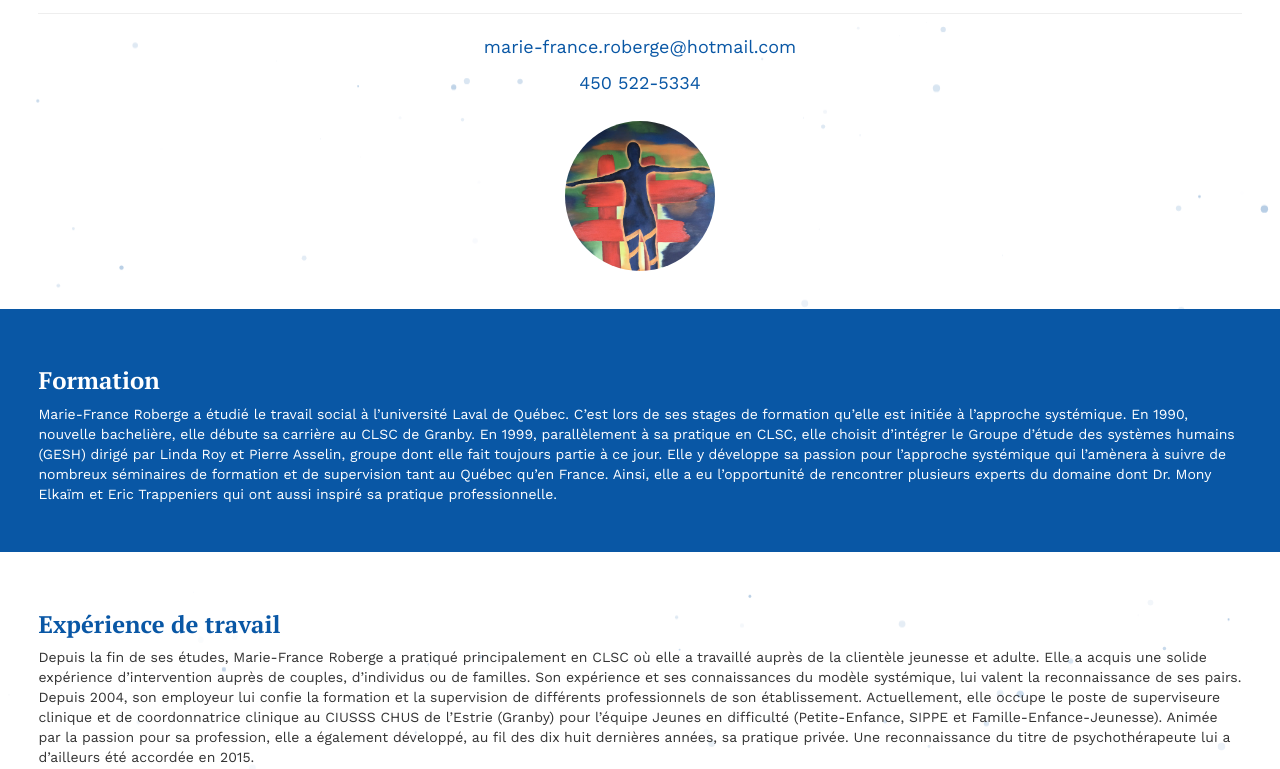
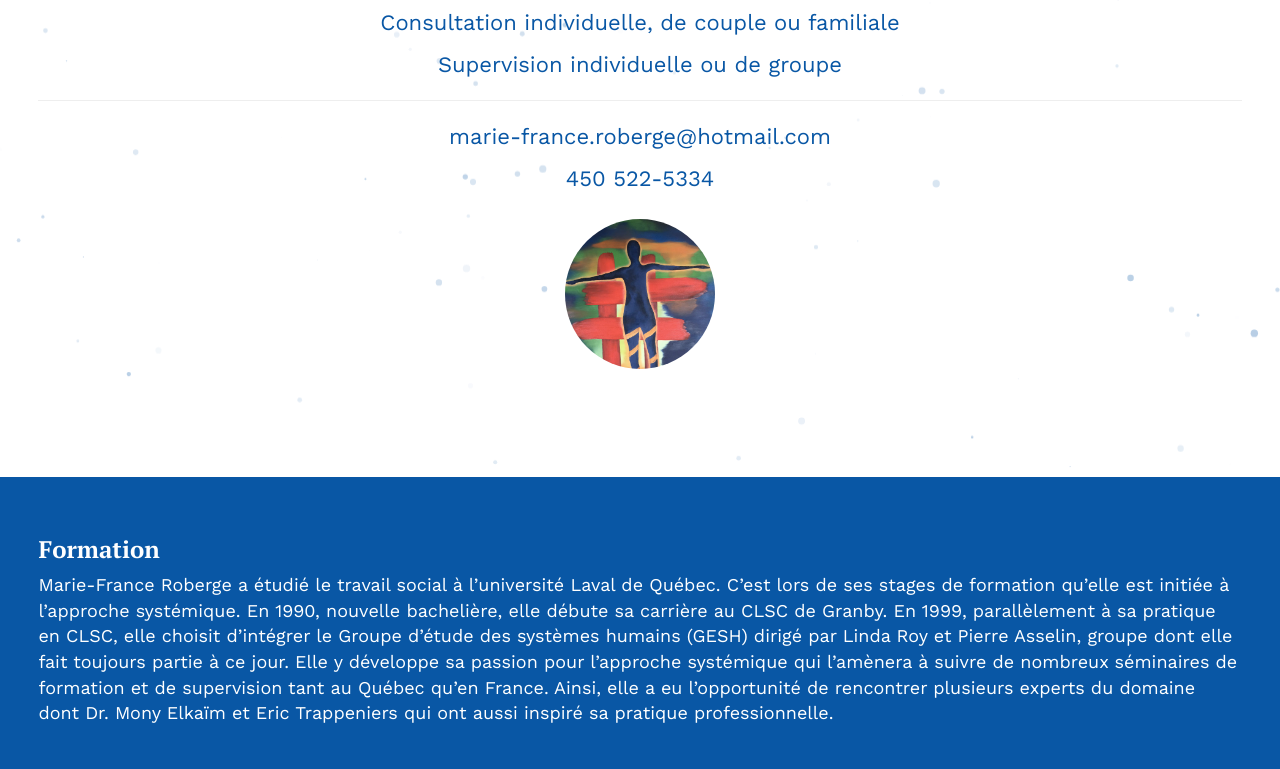
Before and after one commit to jobarbo/mfr, a plain HTML site: page index.html in a window 1280 px wide. Shown: the part 356-1125 px from the top of the page. Drawn offline with nearby package versions, Linux system fonts and the light colour scheme.

Commit message:
changed text size for desktop

```diff
--- a/css/main.css
+++ b/css/main.css
@@ -45,6 +45,10 @@ body {
 section {
     display: -webkit-flex;
     display: flex;
+    justify-content: center;
+}
+section div{
+    max-width: 1440px;
 }
 
 #nav,
@@ -56,8 +60,11 @@ section {
 #contact {
     transition: all 1.5s;
     padding: 3%;
+    font-size: 18px;
 }
-
+#hero{
+    height: 90vh;
+}
 #nav {
     -webkit-justify-content: space-between;
     justify-content: space-between;
@@ -71,7 +78,7 @@ section {
 }
 
 .info p {
-    font-size: 18px;
+    font-size: 22px;
 }
 
 #contact a,
```
